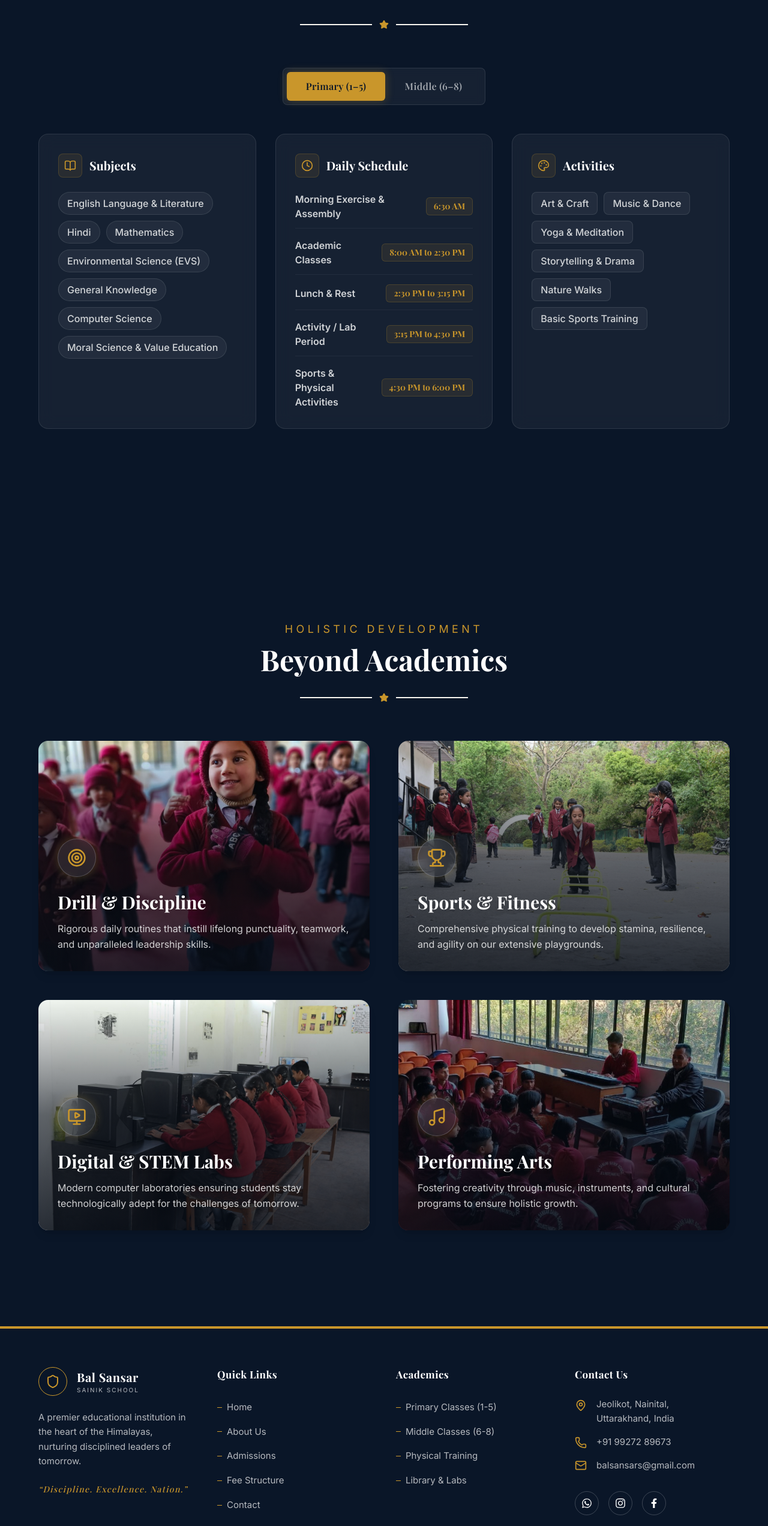
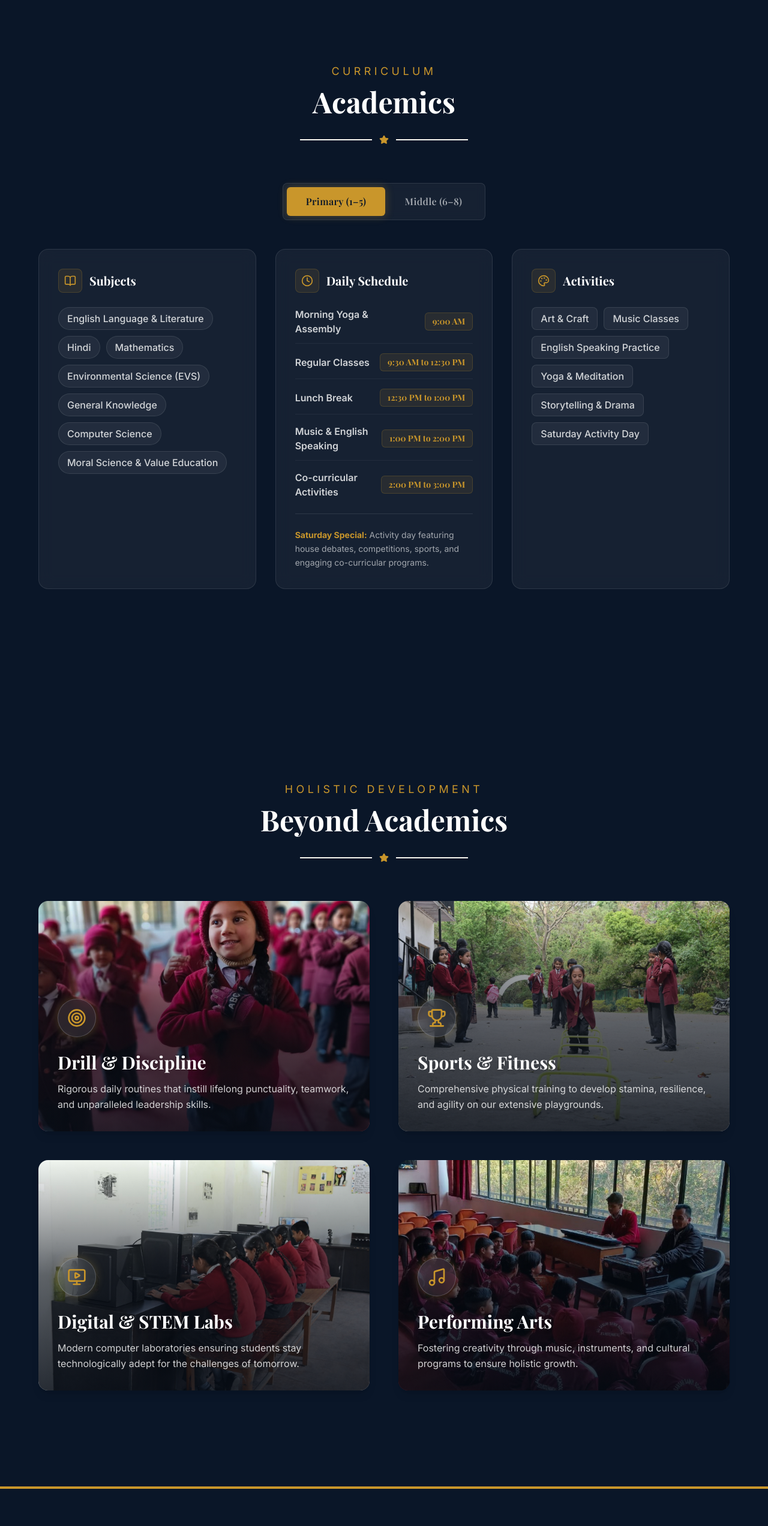
Before and after one commit to Bal-Sanskar-Sainik-School/Bal-Sanskar-Sainik-School-Website, a Next.js app: page /academics in a window 1280 px wide. Shown: the part 247-2791 px from the top of the page at 60% size. Built offline with nearby package versions, Linux system fonts and the light colour scheme.

Commit message:
Update school timings and schedule with Saturday activity day

```diff
--- a/app/globals.css
+++ b/app/globals.css
@@ -16,8 +16,16 @@
   --font-body: 'Inter', system-ui, sans-serif;
 }
 
+* {
+  box-sizing: border-box;
+}
+
 html {
   scroll-behavior: smooth;
+  -webkit-overflow-scrolling: touch;
+  scroll-padding-bottom: 80px;
+  overflow-x: hidden;
+  max-width: 100vw;
 }
 
 body {
@@ -26,6 +34,10 @@ body {
   font-family: var(--font-body);
   -webkit-font-smoothing: antialiased;
   -moz-osx-font-smoothing: grayscale;
+  overflow-x: hidden;
+  max-width: 100vw;
+  width: 100%;
+  position: relative;
 }
 
 /* Custom scrollbar */
@@ -90,7 +102,6 @@ body {
 
 .card-glow:hover {
   box-shadow: 0 20px 40px rgba(249, 115, 22, 0.08);
-  /* Soft orange shadow */
   transform: translateY(-4px);
 }
 
@@ -169,7 +180,7 @@ body {
   left: 100%;
 }
 
-/* Clean Cards Utilities (Replacing Glassmorphism) */
+/* Clean Cards Utilities */
 .glass-panel {
   background: #ffffff;
   border: 1px solid rgba(0, 0, 0, 0.05);
@@ -189,7 +200,6 @@ body {
 .glass-card-navy:hover {
   transform: translateY(-5px);
   border-color: rgba(34, 197, 94, 0.3);
-  /* Green accent border */
   box-shadow: 0 15px 40px rgba(0, 0, 0, 0.08);
 }
 
@@ -204,7 +214,6 @@ body {
 .card-ivory:hover {
   transform: translateY(-4px);
   box-shadow: 0 15px 35px rgba(249, 115, 22, 0.08);
-  /* Orange soft shadow */
   border-color: rgba(249, 115, 22, 0.2);
 }
 
@@ -212,7 +221,7 @@ body {
   text-shadow: 0 0 25px rgba(249, 115, 22, 0.2);
 }
 
-/* EdTech Buttons - Rounded, orange filled + outline style */
+/* EdTech Buttons */
 .btn-primary {
   background: var(--color-gold);
   color: #ffffff;
@@ -244,7 +253,6 @@ body {
 
 .btn-secondary:hover {
   background: rgba(249, 115, 22, 0.05);
-  /* very light orange */
   color: var(--color-gold-dark);
   transform: translateY(-2px);
   border-color: var(--color-gold-dark);
@@ -255,7 +263,6 @@ body {
   0% {
     transform: translateX(0%);
   }
-
   100% {
     transform: translateX(-100%);
   }
@@ -302,46 +309,55 @@ body {
   }
 }
 
-/* Smooth scroll for mobile */
-html {
-  scroll-behavior: smooth;
-  -webkit-overflow-scrolling: touch;
-  scroll-padding-bottom: 80px; /* Account for bottom nav */
-}
-
-/* Better tap targets for mobile */
+/* Mobile overflow prevention */
 @media (max-width: 768px) {
   button, a {
     min-height: 44px;
     min-width: 44px;
   }
 
-  /* Prevent horizontal overflow */
   body {
     overflow-x: hidden;
     padding-bottom: 80px;
+    width: 100vw;
+  }
+
+  main {
+    padding-top: 0 !important;
+    overflow-x: hidden;
+    width: 100%;
+    max-width: 100vw;
   }
 
   section {
     overflow-x: hidden;
+    max-width: 100vw;
+    width: 100%;
+  }
+
+  h1, h2, h3, h4, h5, h6, p {
+    word-wrap: break-word;
+    overflow-wrap: break-word;
+  }
+
+  img {
+    max-width: 100%;
+    height: auto;
+  }
+
+  div {
+    max-width: 100%;
   }
 }
 
-/* Add top padding only on tablet and desktop */
+/* Desktop padding */
 @media (min-width: 769px) {
   main {
-    padding-top: 0 !important;
+    padding-top: 6rem;
   }
 }
 
-/* Mobile: no extra top padding, hero handles it */
-@media (max-width: 768px) {
-  main {
-    padding-top: 0 !important;
-  }
-}
-
-/* Hide scrollbar on mobile for cleaner look */
+/* Hide scrollbar */
 .hide-scrollbar {
   -ms-overflow-style: none;
   scrollbar-width: none;
--- a/components/Academics.tsx
+++ b/components/Academics.tsx
@@ -18,19 +18,19 @@ const tabs = [
       "Moral Science & Value Education",
     ],
     schedule: [
-      "Morning Exercise & Assembly — 6:30 AM",
-      "Academic Classes — 8:00 AM to 2:30 PM",
-      "Lunch & Rest — 2:30 PM to 3:15 PM",
-      "Activity / Lab Period — 3:15 PM to 4:30 PM",
-      "Sports & Physical Activities — 4:30 PM to 6:00 PM",
+      "Morning Yoga & Assembly — 9:00 AM",
+      "Regular Classes — 9:30 AM to 12:30 PM",
+      "Lunch Break — 12:30 PM to 1:00 PM",
+      "Music & English Speaking — 1:00 PM to 2:00 PM",
+      "Co-curricular Activities — 2:00 PM to 3:00 PM",
     ],
     activities: [
       "Art & Craft",
-      "Music & Dance",
+      "Music Classes",
+      "English Speaking Practice",
       "Yoga & Meditation",
       "Storytelling & Drama",
-      "Nature Walks",
-      "Basic Sports Training",
+      "Saturday Activity Day",
     ],
   },
   {
@@ -47,19 +47,19 @@ const tabs = [
       "Moral Science & Value Education",
     ],
     schedule: [
-      "Morning Exercise & Assembly — 6:30 AM",
-      "Academic Classes — 8:00 AM to 2:30 PM",
-      "Lunch & Rest — 2:30 PM to 3:15 PM",
-      "Activity / Lab Period — 3:15 PM to 4:30 PM",
-      "Sports & Physical Activities — 4:30 PM to 6:00 PM",
+      "Morning Yoga & Assembly — 9:00 AM",
+      "Regular Classes — 9:30 AM to 12:30 PM",
+      "Lunch Break — 12:30 PM to 1:00 PM",
+      "Music & English Speaking — 1:00 PM to 2:00 PM",
+      "Co-curricular Activities — 2:00 PM to 3:00 PM",
     ],
     activities: [
-      "Science Experiments & Lab Work",
-      "Debate & Public Speaking",
-      "Adventure Activities",
-      "Inter-house Competitions",
-      "Leadership Training",
-      "Community Service",
+      "Science Lab Experiments",
+      "Music & English Speaking",
+      "House Debates & Competitions",
+      "Sports & Physical Training",
+      "Leadership Development",
+      "Saturday Activity Day",
     ],
   },
 ];
@@ -176,6 +176,11 @@ export default function Academics() {
                   );
                 })}
               </ul>
+              <div className="mt-6 pt-6 border-t border-white/10">
+                <p className="text-white/60 text-sm font-[family-name:var(--font-body)] leading-relaxed">
+                  <span className="text-gold font-bold">Saturday Special:</span> Activity day featuring house debates, competitions, sports, and engaging co-curricular programs.
+                </p>
+              </div>
             </div>
 
             {/* Activities */}
--- a/components/Footer.tsx
+++ b/components/Footer.tsx
@@ -21,45 +21,45 @@ const academicLinks = [
 
 export default function Footer() {
   return (
-    <footer className="bg-navy border-t-[4px] border-gold text-white relative z-20">
-      <div className="max-w-[1400px] mx-auto px-6 py-16 sm:px-10 lg:px-16">
-        <div className="grid gap-12 sm:grid-cols-2 lg:grid-cols-4 lg:gap-10">
+    <footer className="bg-navy border-t-[4px] border-gold text-white relative z-20 mb-20 md:mb-0">
+      <div className="max-w-[1400px] mx-auto px-4 py-8 sm:px-6 sm:py-12 lg:px-16 lg:py-16">
+        <div className="grid gap-8 grid-cols-1 sm:grid-cols-2 lg:grid-cols-4 lg:gap-10">
 
           {/* Column 1: Logo & Tagline */}
-          <div>
-            <div className="mb-6 flex items-center gap-4">
-              <div className="flex h-12 w-12 items-center justify-center rounded-full border border-gold bg-transparent">
-                <Shield className="h-6 w-6 text-gold" />
+          <div className="text-center sm:text-left">
+            <div className="mb-4 sm:mb-6 flex items-center gap-3 justify-center sm:justify-start">
+              <div className="flex h-10 w-10 sm:h-12 sm:w-12 items-center justify-center rounded-full border border-gold bg-transparent">
+                <Shield className="h-5 w-5 sm:h-6 sm:w-6 text-gold" />
               </div>
               <div className="flex flex-col justify-center">
-                <h3 className="font-[family-name:var(--font-heading)] text-xl font-bold text-white tracking-wide">
+                <h3 className="font-[family-name:var(--font-heading)] text-lg sm:text-xl font-bold text-white tracking-wide">
                   Bal Sansar
                 </h3>
-                <p className="font-[family-name:var(--font-body)] text-[10px] uppercase tracking-[0.2em] text-white/70">
+                <p className="font-[family-name:var(--font-body)] text-[9px] sm:text-[10px] uppercase tracking-[0.2em] text-white/70">
                   Sainik School
                 </p>
               </div>
             </div>
-            <p className="mb-6 text-[15px] leading-relaxed text-white/70 font-[family-name:var(--font-body)]">
+            <p className="mb-4 sm:mb-6 text-sm sm:text-[15px] leading-relaxed text-white/70 font-[family-name:var(--font-body)]">
               A premier educational institution in the heart of the Himalayas, nurturing
               disciplined leaders of tomorrow.
             </p>
-            <p className="font-[family-name:var(--font-heading)] text-sm italic tracking-[0.1em] text-gold font-medium">
+            <p className="font-[family-name:var(--font-heading)] text-xs sm:text-sm italic tracking-[0.1em] text-gold font-medium">
               &ldquo;Discipline. Excellence. Nation.&rdquo;
             </p>
           </div>
 
-          {/* Column 2: Quick Links */}
-          <div>
-            <h3 className="font-[family-name:var(--font-heading)] text-[17px] font-bold text-white mb-6 tracking-wide">
+          {/* Column 2: Quick Links - Hidden on mobile */}
+          <div className="hidden sm:block text-center sm:text-left">
+            <h3 className="font-[family-name:var(--font-heading)] text-base sm:text-[17px] font-bold text-white mb-4 sm:mb-6 tracking-wide">
               Quick Links
             </h3>
-            <ul className="space-y-3">
+            <ul className="space-y-2 sm:space-y-3">
               {quickLinks.map((link) => (
                 <li key={link.name}>
                   <Link
                     href={link.href}
-                    className="group inline-flex items-center gap-2 text-[15px] text-white/70 transition-colors duration-300 hover:text-gold font-[family-name:var(--font-body)]"
+                    className="group inline-flex items-center gap-2 text-sm sm:text-[15px] text-white/70 transition-colors duration-300 hover:text-gold font-[family-name:var(--font-body)] active:scale-95"
                   >
                     <span className="h-[1px] w-2 bg-gold transition-all duration-300 group-hover:w-4" />
                     {link.name}
@@ -69,17 +69,17 @@ export default function Footer() {
             </ul>
           </div>
 
-          {/* Column 3: Academics */}
-          <div>
-            <h3 className="font-[family-name:var(--font-heading)] text-[17px] font-bold text-white mb-6 tracking-wide">
+          {/* Column 3: Academics - Hidden on mobile */}
+          <div className="hidden sm:block text-center sm:text-left">
+            <h3 className="font-[family-name:var(--font-heading)] text-base sm:text-[17px] font-bold text-white mb-4 sm:mb-6 tracking-wide">
               Academics
             </h3>
-            <ul className="space-y-3">
+            <ul className="space-y-2 sm:space-y-3">
               {academicLinks.map((link) => (
                 <li key={link.name}>
                   <Link
                     href={link.href}
-                    className="group inline-flex items-center gap-2 text-[15px] text-white/70 transition-colors duration-300 hover:text-gold font-[family-name:var(--font-body)]"
+                    className="group inline-flex items-center gap-2 text-sm sm:text-[15px] text-white/70 transition-colors duration-300 hover:text-gold font-[family-name:var(--font-body)] active:scale-95"
                   >
                     <span className="h-[1px] w-2 bg-gold transition-all duration-300 group-hover:w-4" />
                     {link.name}
@@ -90,66 +90,66 @@ export default function Footer() {
           </div>
 
           {/* Column 4: Contact */}
-          <div>
-            <h3 className="font-[family-name:var(--font-heading)] text-[17px] font-bold text-white mb-6 tracking-wide">
+          <div className="text-center sm:text-left">
+            <h3 className="font-[family-name:var(--font-heading)] text-base sm:text-[17px] font-bold text-white mb-4 sm:mb-6 tracking-wide">
               Contact Us
             </h3>
-            <div className="mb-8 space-y-4 font-[family-name:var(--font-body)]">
-              <div className="flex items-start gap-4">
-                <MapPin className="mt-1 h-5 w-5 flex-shrink-0 text-gold" />
-                <p className="text-[15px] text-white/70 leading-relaxed">
+            <div className="mb-6 sm:mb-8 space-y-3 sm:space-y-4 font-[family-name:var(--font-body)]">
+              <div className="flex items-start gap-3 sm:gap-4 justify-center sm:justify-start">
+                <MapPin className="mt-1 h-4 w-4 sm:h-5 sm:w-5 flex-shrink-0 text-gold" />
+                <p className="text-sm sm:text-[15px] text-white/70 leading-relaxed">
                   Jeolikot, Nainital,<br />
                   Uttarakhand, India
                 </p>
               </div>
-              <div className="flex items-center gap-4">
-                <Phone className="h-5 w-5 flex-shrink-0 text-gold" />
+              <div className="flex items-center gap-3 sm:gap-4 justify-center sm:justify-start">
+                <Phone className="h-4 w-4 sm:h-5 sm:w-5 flex-shrink-0 text-gold" />
                 <a
                   href="tel:+919927289673"
-                  className="text-[15px] text-white/70 transition-colors hover:text-gold"
+                  className="text-sm sm:text-[15px] text-white/70 transition-colors hover:text-gold active:scale-95"
                 >
                   +91 99272 89673
                 </a>
               </div>
-              <div className="flex items-center gap-4">
-                <Mail className="h-5 w-5 flex-shrink-0 text-gold" />
+              <div className="flex items-center gap-3 sm:gap-4 justify-center sm:justify-start">
+                <Mail className="h-4 w-4 sm:h-5 sm:w-5 flex-shrink-0 text-gold" />
                 <a
                   href="mailto:balsansars@gmail.com"
-                  className="text-[15px] text-white/70 transition-colors hover:text-gold"
+                  className="text-sm sm:text-[15px] text-white/70 transition-colors hover:text-gold active:scale-95"
                 >
                   balsansars@gmail.com
                 </a>
               </div>
             </div>
 
-            {/* Social Icons (Outlined Circle Style) */}
-            <div className="flex gap-4">
+            {/* Social Icons */}
+            <div className="flex gap-3 sm:gap-4 justify-center sm:justify-start">
               <a
                 href="https://wa.me/919927289673"
                 target="_blank"
                 rel="noopener noreferrer"
-                className="flex h-10 w-10 items-center justify-center rounded-full border border-white/20 text-white transition-all duration-300 hover:border-gold hover:text-gold hover:scale-110 object-contain group"
+                className="flex h-9 w-9 sm:h-10 sm:w-10 items-center justify-center rounded-full border border-white/20 text-white transition-all duration-300 hover:border-gold hover:text-gold hover:scale-110 active:scale-95 group"
                 aria-label="Chat on WhatsApp"
               >
-                <FaWhatsapp size={18} className="group-hover:drop-shadow-[0_0_8px_rgba(201,150,43,0.8)]" />
+                <FaWhatsapp className="w-4 h-4 sm:w-[18px] sm:h-[18px] group-hover:drop-shadow-[0_0_8px_rgba(201,150,43,0.8)]" />
               </a>
               <a
                 href="https://www.instagram.com/bal.sansar.sainik.school"
                 target="_blank"
                 rel="noopener noreferrer"
-                className="flex h-10 w-10 items-center justify-center rounded-full border border-white/20 text-white transition-all duration-300 hover:border-gold hover:text-gold hover:scale-110 object-contain group"
+                className="flex h-9 w-9 sm:h-10 sm:w-10 items-center justify-center rounded-full border border-white/20 text-white transition-all duration-300 hover:border-gold hover:text-gold hover:scale-110 active:scale-95 group"
                 aria-label="Follow us on Instagram"
               >
-                <FaInstagram size={18} className="group-hover:drop-shadow-[0_0_8px_rgba(201,150,43,0.8)]" />
+                <FaInstagram className="w-4 h-4 sm:w-[18px] sm:h-[18px] group-hover:drop-shadow-[0_0_8px_rgba(201,150,43,0.8)]" />
               </a>
               <a
                 href="https://www.facebook.com/deepideeksha110/"
                 target="_blank"
                 rel="noopener noreferrer"
-                className="flex h-10 w-10 items-center justify-center rounded-full border border-white/20 text-white transition-all duration-300 hover:border-gold hover:text-gold hover:scale-110 object-contain group"
+                className="flex h-9 w-9 sm:h-10 sm:w-10 items-center justify-center rounded-full border border-white/20 text-white transition-all duration-300 hover:border-gold hover:text-gold hover:scale-110 active:scale-95 group"
                 aria-label="Follow us on Facebook"
               >
-                <FaFacebookF size={16} className="group-hover:drop-shadow-[0_0_8px_rgba(201,150,43,0.8)]" />
+                <FaFacebookF className="w-3.5 h-3.5 sm:w-4 sm:h-4 group-hover:drop-shadow-[0_0_8px_rgba(201,150,43,0.8)]" />
               </a>
             </div>
           </div>
@@ -157,8 +157,8 @@ export default function Footer() {
       </div>
 
       {/* Copyright Bar */}
-      <div className="border-t border-gold/20 bg-navy-dark px-6">
-        <div className="max-w-[1400px] mx-auto flex flex-col items-center justify-between gap-3 py-6 text-sm sm:flex-row sm:px-10 lg:px-16">
+      <div className="border-t border-gold/20 bg-navy-dark px-4 sm:px-6">
+        <div className="max-w-[1400px] mx-auto flex flex-col items-center justify-between gap-2 sm:gap-3 py-4 sm:py-6 text-xs sm:text-sm sm:flex-row sm:px-10 lg:px-16">
           <p className="text-center text-white/50 font-[family-name:var(--font-body)] font-medium">
             &copy; {new Date().getFullYear()} Bal Sansar Sainik School &middot; Jeolikot, Nainital
           </p>
```
